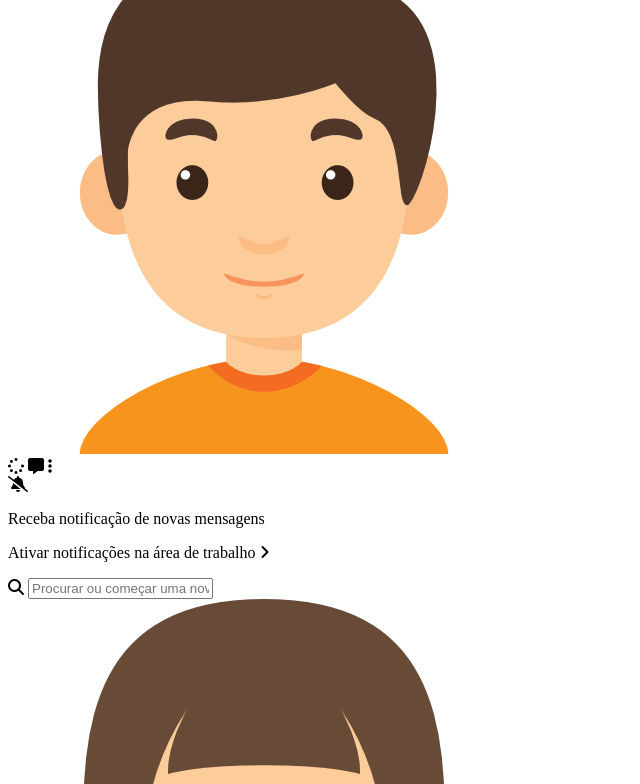
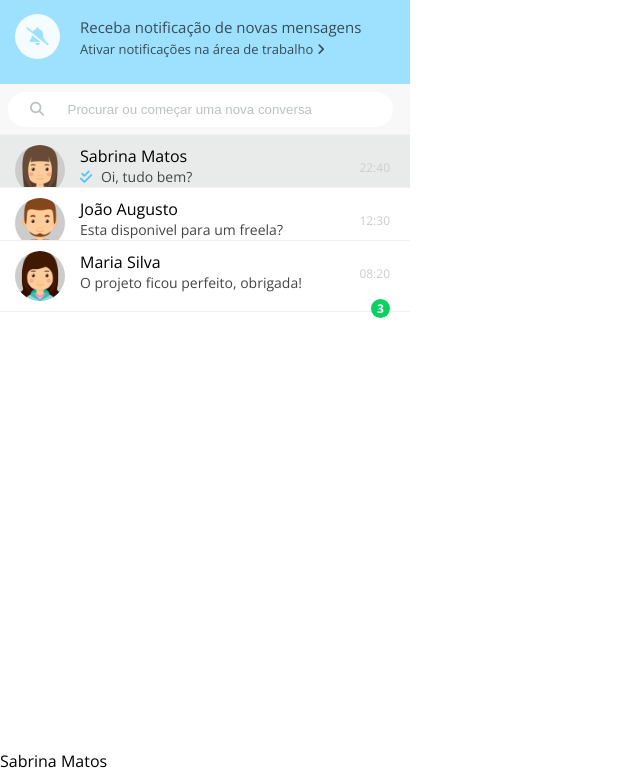
Before and after one commit to OsmarBaia/FrontEnd-WhatsAppWeb, a plain HTML site: page index.html in a window 1280 px wide. Shown: the part 66-850 px from the top of the page, without its empty margins (0-640 px from the left). Drawn offline with nearby package versions, Linux system fonts and the light colour scheme; files whose address does not match are found by name.

Commit message:
Estilização da SideBar

```diff
--- a/assets/css/style.css
+++ b/assets/css/style.css
@@ -1,4 +1,219 @@
-h1 {
-	color: red;
-	font-family: "Open Sans", sans-serif;
+html,
+body,
+ul {
+	margin: 0;
+	padding: 0;
+	font-family: "Open Sans", Arial, Helvetica, sans-serif;
 }
+
+ul {
+	list-style: none;
+}
+
+.container {
+	height: 100vh;
+	position: relative;
+}
+
+/* SideBar */
+
+.sidebar {
+	width: 410px;
+	height: 100%;
+	display: inline-block;
+	position: relative;
+}
+
+/* toolbar */
+
+.toolbar-container {
+	width: 100%;
+	height: 60px;
+	background-color: #eeeeee;
+}
+
+.user-photo {
+	width: 40px;
+	border-radius: 50%;
+	position: absolute;
+	left: 15px;
+	top: 10px;
+	background-color: #cccccc;
+}
+
+.auxicons-toolbar-container {
+	float: right;
+	height: 60px;
+	line-height: 60px;
+	padding-right: 20px;
+}
+
+.auxicons-toolbar-container i {
+	color: #80868a;
+	font-size: 20px;
+	margin-left: 15px;
+	margin-right: 15px;
+	cursor: pointer;
+}
+
+/* notification container */
+
+.notification-container {
+	width: 100%;
+	height: 90px;
+	padding-top: 23px;
+	padding-left: 80px;
+	background-color: #9de1fe;
+	color: #384c56;
+	position: relative;
+	box-sizing: border-box;
+}
+
+.fas.fa-bell-slash {
+	width: 45px;
+	height: 45px;
+	text-align: center;
+	line-height: 45px;
+	border-radius: 50%;
+	font-size: 18px;
+	color: #9de1fe;
+	background-color: #f5fcff;
+	position: absolute;
+	top: 20px;
+	left: 15px;
+}
+
+.notification-container p {
+	margin: 0;
+}
+
+.notification-container .receive-notification {
+	font-size: 15px;
+	margin-bottom: 3px;
+}
+
+.active-notification {
+	font-size: 13px;
+}
+
+/* SearchBar */
+
+.search-container {
+	height: 50px;
+	width: 100%;
+	padding-left: 7.5px;
+	padding-top: 7.5px;
+	background-color: #f8f8f8;
+	position: relative;
+	color: #bdc1c3;
+	box-sizing: border-box;
+}
+
+#contact-search {
+	position: absolute;
+	left: 30px;
+	top: 18px;
+	font-size: 14px;
+}
+
+#search {
+	border: none;
+	height: 35px;
+	width: 385px;
+	padding-left: 60px;
+	border-radius: 17.5px;
+	color: #fff;
+	box-sizing: border-box;
+}
+
+#search::placeholder {
+	color: #bdc1c3;
+}
+
+/* Contacts */
+
+.contacts-container {
+	height: auto;
+	background-color: #fff;
+}
+
+.contact-box {
+	cursor: pointer;
+	height: 72px;
+	background-color: #fff;
+	border-top: 1px solid #f2f2f2;
+	position: relative;
+	box-sizing: border-box;
+}
+
+.contact-box:last-child {
+	border-bottom: 1px solid #f2f2f2;
+}
+
+.contact-box:hover {
+	background-color: #f3f5f5;
+}
+
+.active-chat {
+	background-color: #e9ebeb;
+}
+.active-chat.contact-box:hover {
+	background-color: #f3f5f5;
+}
+
+.contact-box .user-photo {
+	width: 50px;
+}
+
+.user-info {
+	margin-left: 80px;
+	padding-top: 10px;
+	display: inline-block;
+}
+
+.user-info p,
+message-info p {
+	margin: 0;
+}
+
+.user-name {
+	font-size: 16px;
+	color: #000;
+	margin-bottom: 12px;
+}
+
+.user-messagepreview {
+	font-size: 14px;
+	color: #454545;
+}
+
+.fa-check-double {
+	margin-right: 5px;
+	color: #4fc3f7;
+}
+
+.message-info {
+	position: absolute;
+	top: 12px;
+	right: 20px;
+	display: inline-block;
+}
+
+.message-info .message-time {
+	font-size: 12px;
+	margin-bottom: 5px;
+	color: #ccc;
+}
+
+.message-pending {
+	background-color: #09d261;
+	color: #fff;
+	width: 19px;
+	height: 19px;
+	line-height: 19px;
+	font-size: 12px;
+	font-weight: bold;
+	border-radius: 50%;
+	text-align: center;
+	float: right;
+}
--- a/index.html
+++ b/index.html
@@ -33,7 +33,9 @@
 						<i class="fas fa-comment-alt"></i>
 						<i class="fas fa-ellipsis-v"></i>
 					</div>
-					<div class="notification container">
+
+            </div>
+            <div class="notification-container">
                 <i class="fas fa-bell-slash"></i>
                 <p class="receive-notification">
                   Receba notificação de novas mensagens
@@ -46,6 +48,7 @@
               <div class="search-container">
                 <i id="contact-search" class="fas fa-search"></i>
                 <input
+                id="search"
                   type="text"
                   name="search"
                   placeholder="Procurar ou começar uma nova conversa"
@@ -80,7 +83,7 @@
                       <div class="user-info">
                         <p class="user-name">João Augusto</p>
                         <p class="user-messagepreview">
-                      <i class="fas fa-check-double"></i> Esta disponivel para um freela?
+                          Esta disponivel para um freela?
                         </p>
                       </div>
 
@@ -98,14 +101,13 @@
                           <div class="user-info">
                             <p class="user-name">Maria Silva</p>
                             <p class="user-messagepreview">
-                          <i class="fas fa-check-double"></i> O projeto ficou perfeito, obrigada!
+                             O projeto ficou perfeito, obrigada!
                             </p>
                           </div>
 
                           <div class="message-info">
                             <p class="message-time">08:20</p>
                             <p class="message-pending">3</p>
-                      </div>
                           </div>
 					</div>
 				</div>
```
Lines whose indentation alone changed are shown as unchanged.
